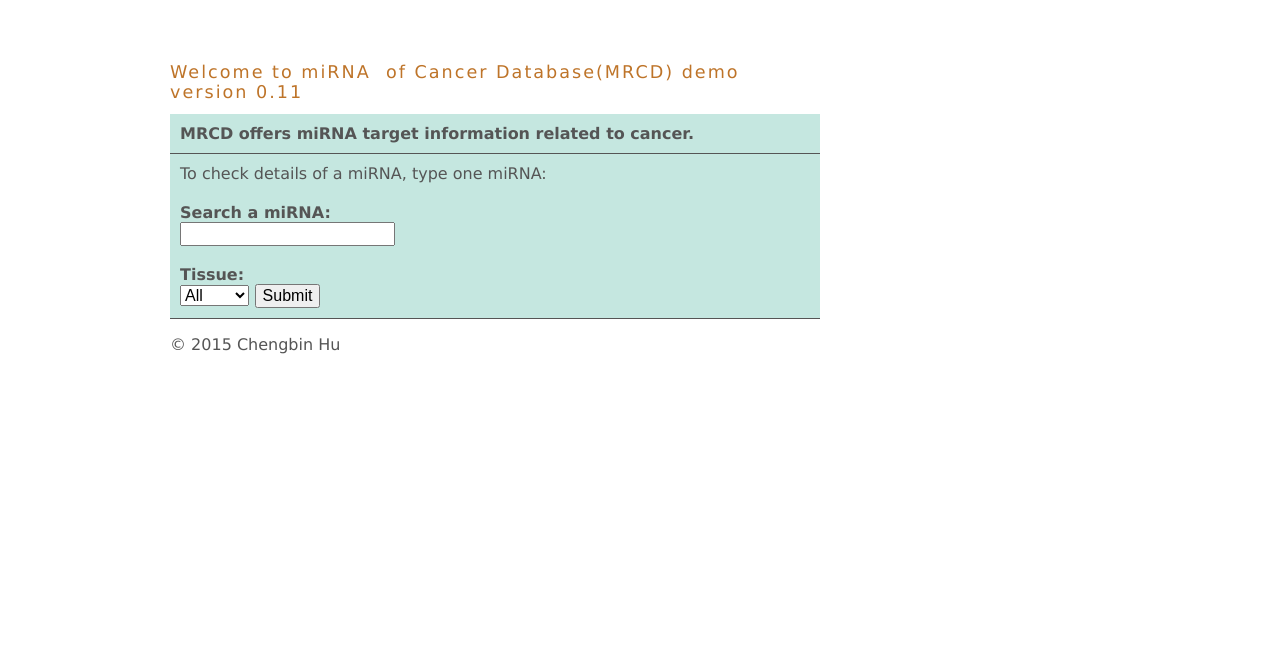
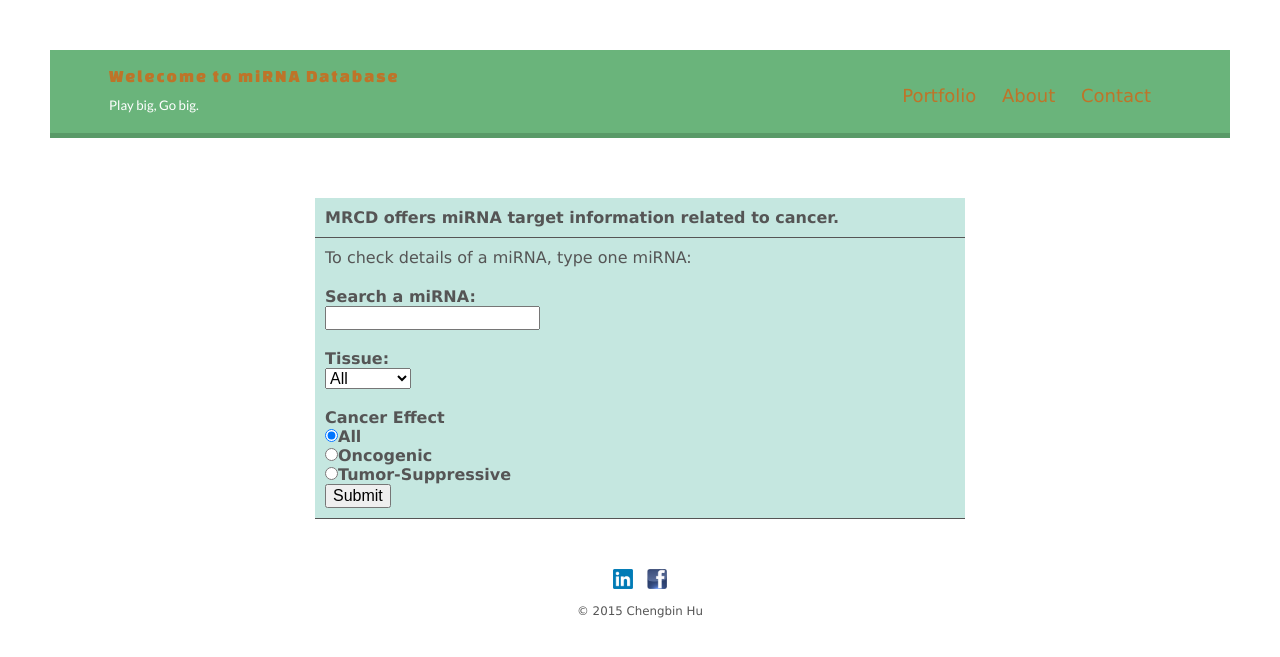
Before and after one commit to brandonfire/miRNA_Database_by_PHP_MySql, a PHP site: page / in a window 1280 px wide. Shown: the top 657 px of the page. Run offline with PHP 8.4, Linux system fonts and the light colour scheme.

Commit message:
add oncogenic effect , prevent html code

```diff
--- a/index.php
+++ b/index.php
@@ -1,23 +1,12 @@
-<?php require_once("inc/config.php"); ?>
+<?php require_once("inc/config.php");
+$pageTitle = "MRCD Database";
+include (ROOT_PATH."inc/header.php");
 
-<!DOCTYPE html>
-<html>
-  <head>
-
-    <meta charset="utf-8">
-    <title>Structure Based Drug Design</title>
-	<meta name="viewport" content = "width=device-width, intitial-scale=1.0">
-    <link rel="stylesheet" href="<?php echo WEB_ROOT; ?>css/normalize.css">
-    <link href='http://fonts.googleapis.com/css?family=Lato|Changa+One:400,400italic|Open+Sans:400,700' rel='stylesheet' type='text/css'>
-	<link rel="stylesheet" href="<?php echo WEB_ROOT; ?>main.css">
-
-
-
-  </head>
+ ?>
+<link rel="stylesheet" href="/MRCD/main.css">
   <body>
 	<div class="wwww">
-        <h1>Welcome to miRNA
-&nbsp;of Cancer Database(MRCD) demo version 0.11</h1>
+
         <table border="0">
             <thead>
                 <tr>
@@ -39,21 +28,25 @@
                              <option value = "liver">Liver</option>
                              <option value = "blood">Blood</option>
                              <option value = "breast">Breast</option>
+			                       <option value = "stomach">Stomach</option>
+			                       <option value = "ovary">Ovary</option>
+                             <option value = "prostate">Prostate</option>
                           </select>
-
+                          <br>
+                          <br>
+                          <strong>Cancer Effect</strong>
+                          <br>
+                          <input type="radio" name="onc" value="" checked>All
+                          <br>
+                          <input type="radio" name="onc" value="oncogenic">Oncogenic
+                          <br>
+                          <input type="radio" name="onc" value="tumor-suppressive">Tumor-Suppressive
+                          <br>
                           <input type="submit" value="Submit">
                       </form>
-		                </th>
-
+		    </th>
                 </tr>
-
             </tbody>
         </table>
 	</div>
-	<footer>
-           <p>&copy; <script type="text/javascript"> var d = new Date();
-			document.write(d.getFullYear());
-		</script> Chengbin Hu</p>
-    </footer>
-  </body>
-</html>
+	<?php include (ROOT_PATH."inc/footer.php"); ?>
```
Also changed, not shown: result.php (+21 -18 lines).
